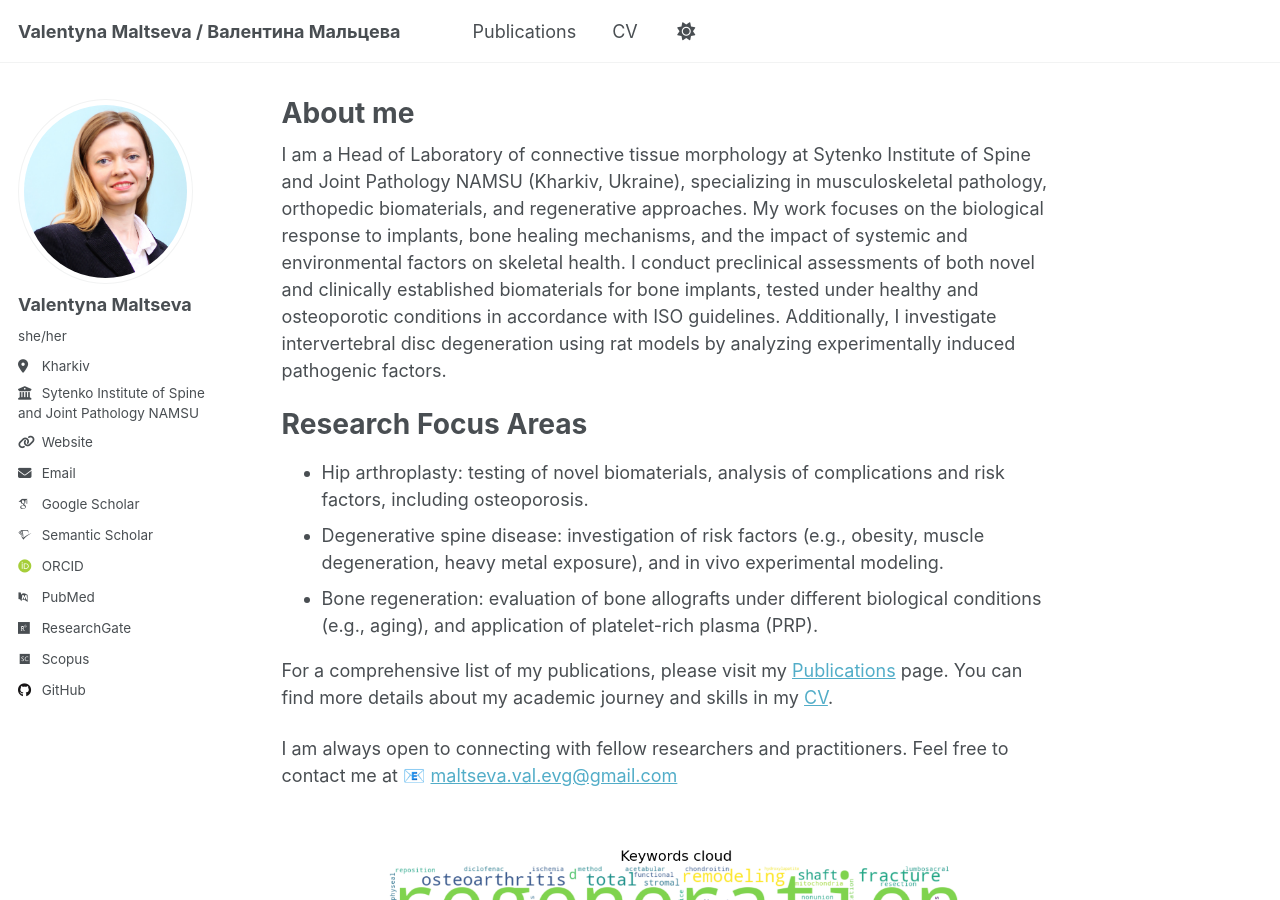
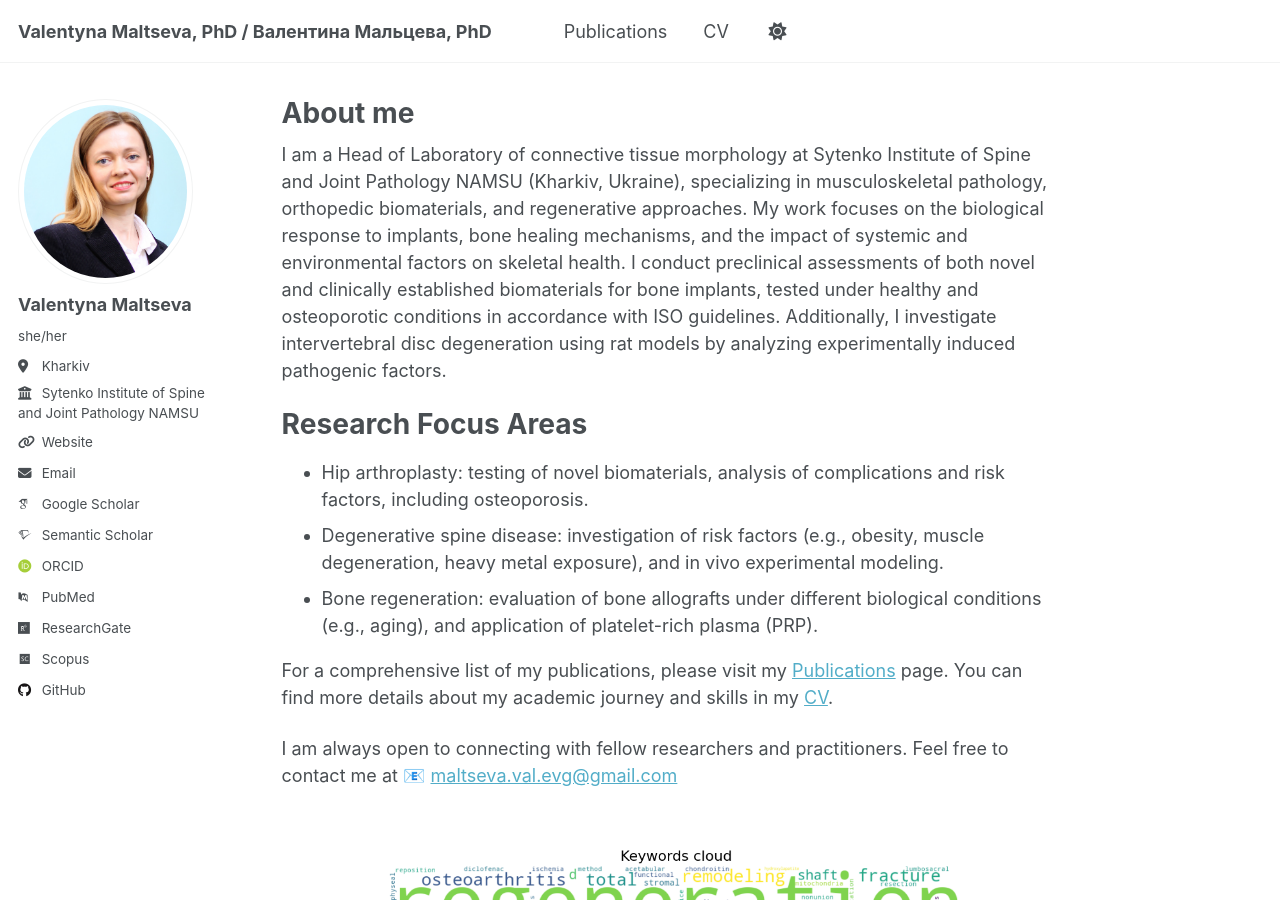
Before and after one commit to valentynamaltseva/valentynamaltseva.github.io, a Jekyll site: the page built from _pages/about.md, in a window 1280 px wide and 900 px high. Built offline with Jekyll 4.4.1, drawn with Linux system fonts in a browser that asks for light colours; some web fonts are replaced.

Commit message:
Update _config.yml

```diff
--- a/_config.yml
+++ b/_config.yml
@@ -9,10 +9,10 @@
 # Basic Site Settings
 locale                   : "en-US"
 site_theme               : "default"
-title                    : "Valentyna Maltseva / Валентина Мальцева"
+title                    : "Valentyna Maltseva, PhD / Валентина Мальцева, PhD"
 title_separator          : "-"
 name                     : &name "Valentyna Maltseva"
-description              : &description "Preclinical researcher: bone implants, osteoporosis, disc degeneration | Rat models"
+description              : &description "Valentyna Maltseva, PhD is a biomedical researcher (bone biomaterials, osteoporosis, disc degeneration | rat models)"
 url                      : "https://valentynamaltseva.github.io"
 baseurl                  : ""
 repository               : "academicpages/academicpages.github.io"
```
